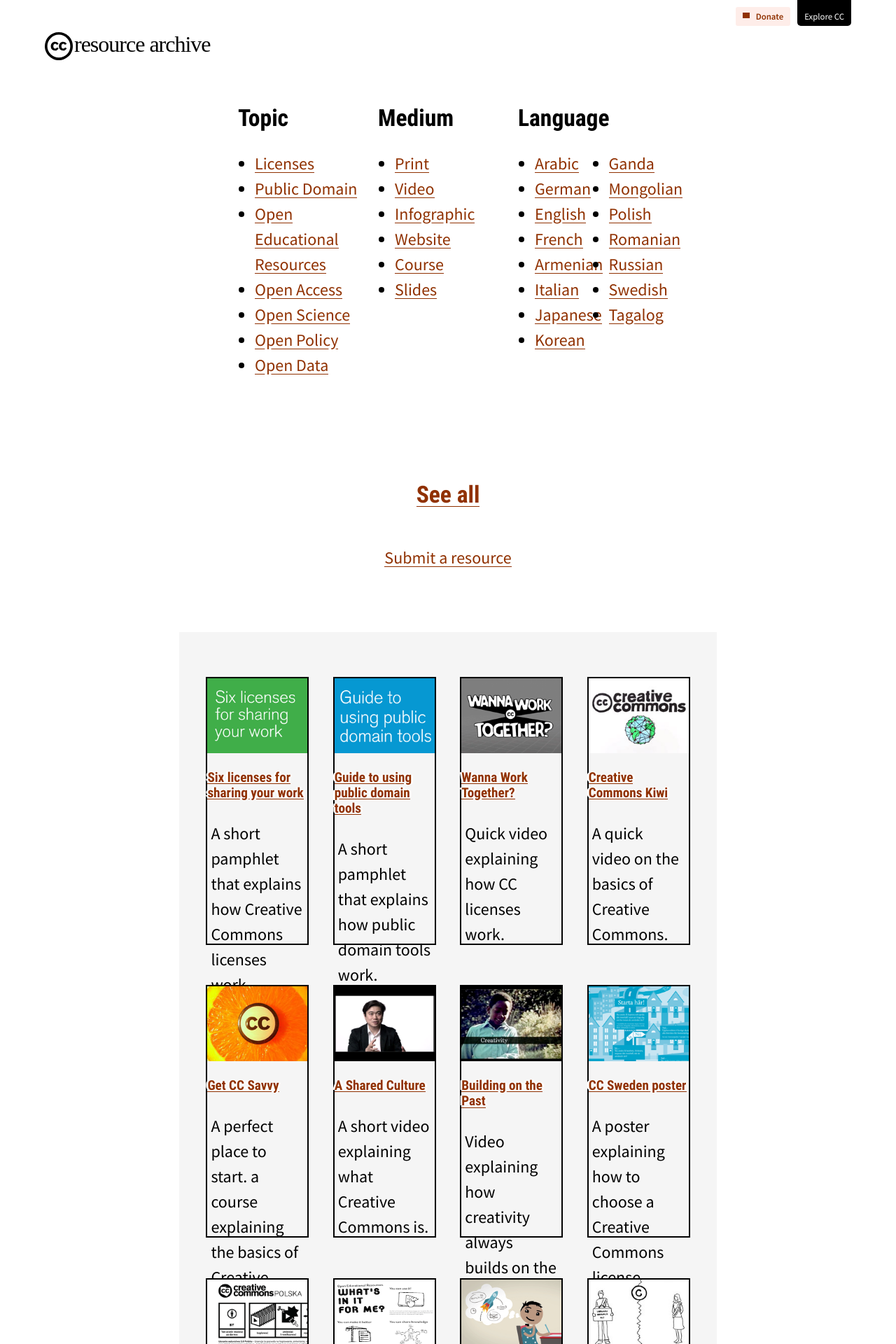
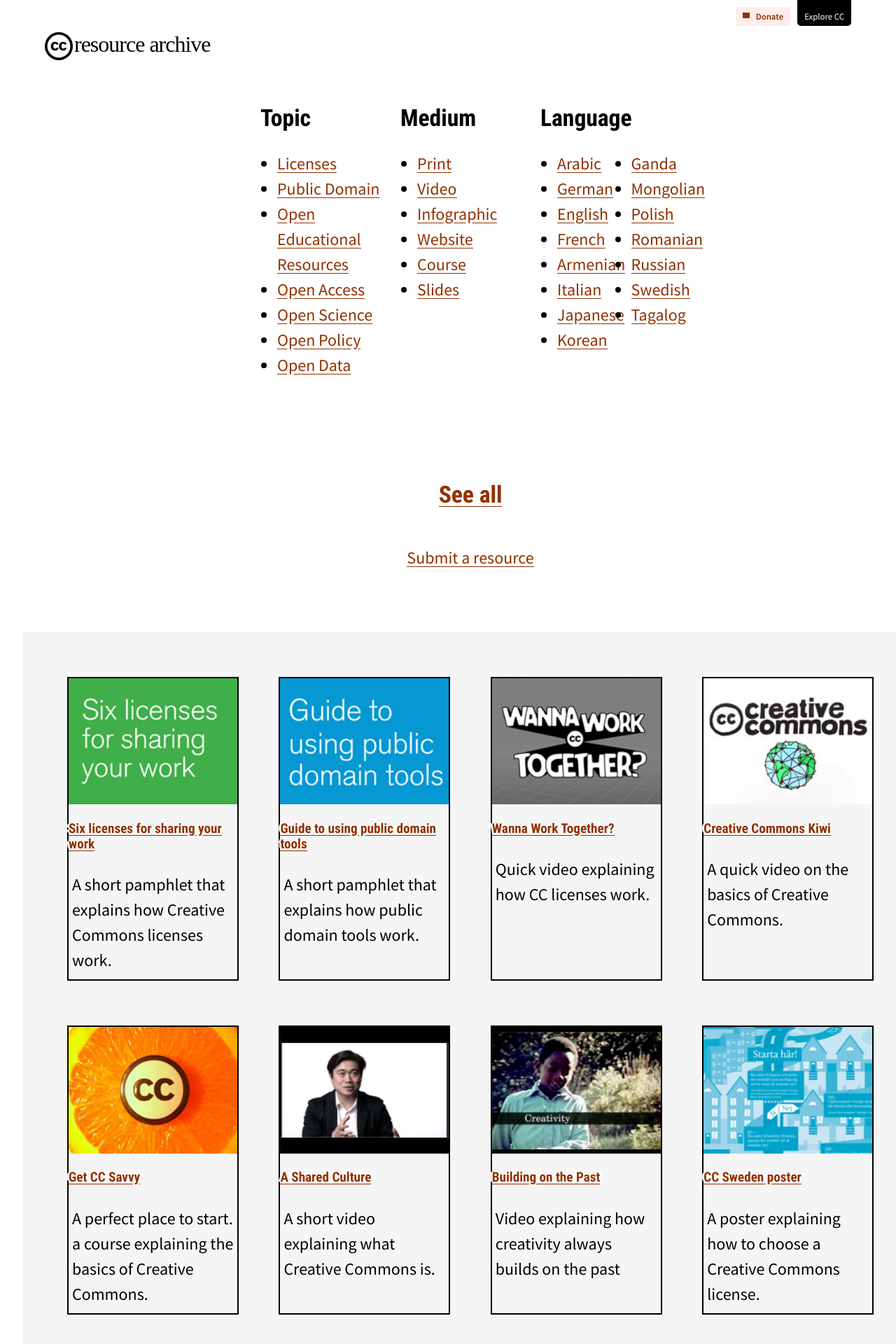
Before and after one commit to creativecommons/cc-resource-archive, a Jekyll site: the page built from docs/index.html, in a window 1280 px wide. Shown: the top 1920 px of the page at 70% size. Built offline with Jekyll 4.4.1, drawn with Linux system fonts in a browser that asks for light colours; nearby versions of some CDN libraries; some web fonts are replaced; library files that are not in the unit come from our copies; grey boxes are pictures that could not be loaded.

Commit message:
added styles for <main> in style.css

```diff
--- a/docs/_assets/css/style.css
+++ b/docs/_assets/css/style.css
@@ -10,9 +10,13 @@
 }
 
 /* Styles for listing.html and submission.html*/
-.main-content a {
-  color: #40ae49;
-  cursor: pointer;
+main {
+  width: 100%;
+}
+
+main a {
+cursor: pointer;
+height: fit-content;
 }
 
 h1 {
```
